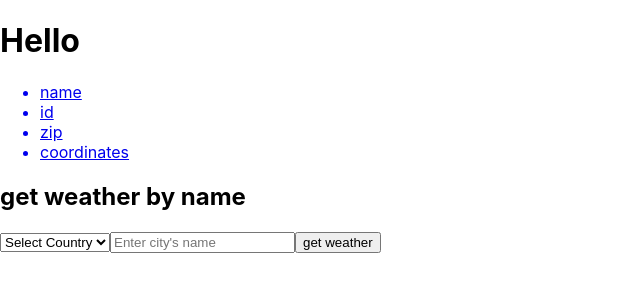
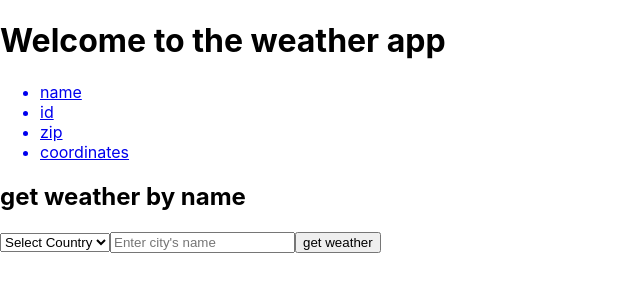
Before and after one commit to akbariyansyah/react-weather-app, a React (Create React App) app: page / in a window 1280 px wide. Shown: the top 300 px of the page, without its empty margins (0-640 px from the left). Built offline with nearby package versions, Linux system fonts and the light colour scheme.

Commit message:
-change folder structure

```diff
--- a/src/App.js
+++ b/src/App.js
@@ -1,11 +1,11 @@
 import React from 'react';
 import './App.css';
-import MainRouter from './components/container/MainRouter';
+import MainRouter from './components/router/MainRouter';
 
 function App() {
   return (
     <div>
-      <h1>Hello</h1>
+      <h1>Welcome to the weather app</h1>
       <MainRouter/>
     </div>
   );
--- a/src/components/Card.js
+++ b/src/components/common/Card.js
@@ -1,7 +1,7 @@
-import React, { useState } from 'react'
-import '../App.css'
+import React from 'react'
+import '../../App.css'
 import CountUp from 'countup';
-import rain_cloud_weather_2 from '../assets/rain-cloud-weather-2.gif'
+import rain_cloud_weather_2 from '../../assets/rain-cloud-weather-2.gif'
 export default function Card(props) {
     var today = new Date();
 
--- a/src/components/Nav.js
+++ b/src/components/common/Nav.js
@@ -1,6 +1,6 @@
 import React from 'react';
 import { Link } from 'react-router-dom'
-import '../App.css';
+import '../../App.css';
 
 function Nav() {
     return (
--- a/src/components/container/ByCordContainer.js
+++ b/src/components/container/ByCordContainer.js
@@ -1,7 +1,7 @@
 import { connect } from 'react-redux';
 
 import React, { Component } from 'react'
-import WeatherByCord from '../WeatherByCord'
+import WeatherByCord from '../pages/WeatherByCord'
 class ByCordContainer extends Component {
     render() {
         return (
--- a/src/components/container/ByIdContainer.js
+++ b/src/components/container/ByIdContainer.js
@@ -1,7 +1,7 @@
 import { connect } from 'react-redux';
 
 import React, { Component } from 'react'
-import WeatherById from '../WeatherById'
+import WeatherById from '../pages/WeatherById'
 class ByIdContainer extends Component {
     render() {
         return (
--- a/src/components/container/ByNameContainer.js
+++ b/src/components/container/ByNameContainer.js
@@ -1,7 +1,7 @@
 import { connect } from 'react-redux';
 
 import React, { Component } from 'react'
-import WeatherByName from '../WeatherByName'
+import WeatherByName from '../pages/WeatherByName'
 class ByNameContainer extends Component {
     render() {
         return (
--- a/src/components/container/ByZipContainer.js
+++ b/src/components/container/ByZipContainer.js
@@ -1,7 +1,7 @@
 import { connect } from 'react-redux';
 
 import React, { Component } from 'react'
-import WeatherByZip from '../WeatherByZip'
+import WeatherByZip from '../pages/WeatherByZip'
 class ByZipContainer extends Component {
     render() {
         return (
--- a/src/components/WeatherByCord.js
+++ b/src/components/pages/WeatherByCord.js
@@ -1,6 +1,6 @@
 import React, { Component } from 'react'
-import Card from './Card'
-import { loadByCord } from '../services/WeatherApi'
+import Card from '../common/Card'
+import { loadByCord } from '../../services/WeatherApi'
 export default class WeatherByCord extends Component {
     getData = (city, country, app_key) => {
         loadByCord(city, country, app_key).then(res => {
--- a/src/components/WeatherByName.js
+++ b/src/components/pages/WeatherByName.js
@@ -1,6 +1,6 @@
 import React, { Component } from 'react'
-import Card from './Card'
-import { loadByName } from '../services/WeatherApi'
+import Card from  '../common/Card'
+import { loadByName } from '../../services/WeatherApi'
 export default class WeatherByName extends Component {
     getData = (city, country, app_key) => {
         loadByName(city, country, app_key).then(res => this.props.load(res))
--- a/src/components/WeatherByZip.js
+++ b/src/components/pages/WeatherByZip.js
@@ -1,6 +1,6 @@
 import React, { Component } from 'react'
-import Card from './Card'
-import { loadByZip } from '../services/WeatherApi'
+import Card from  '../common/Card'
+import { loadByZip } from '../../services/WeatherApi'
 export default class WeatherByName extends Component {
     getData = (city_zip, country, app_key) => {
         loadByZip(city_zip, country, app_key).then(res => this.props.load(res))
```
Also changed, not shown: src/components/pages/WeatherById.js (renamed from src/components/WeatherById.js, +3 -7 lines), src/components/router/MainRouter.js (renamed from src/components/container/MainRouter.js, +6 -5 lines).
